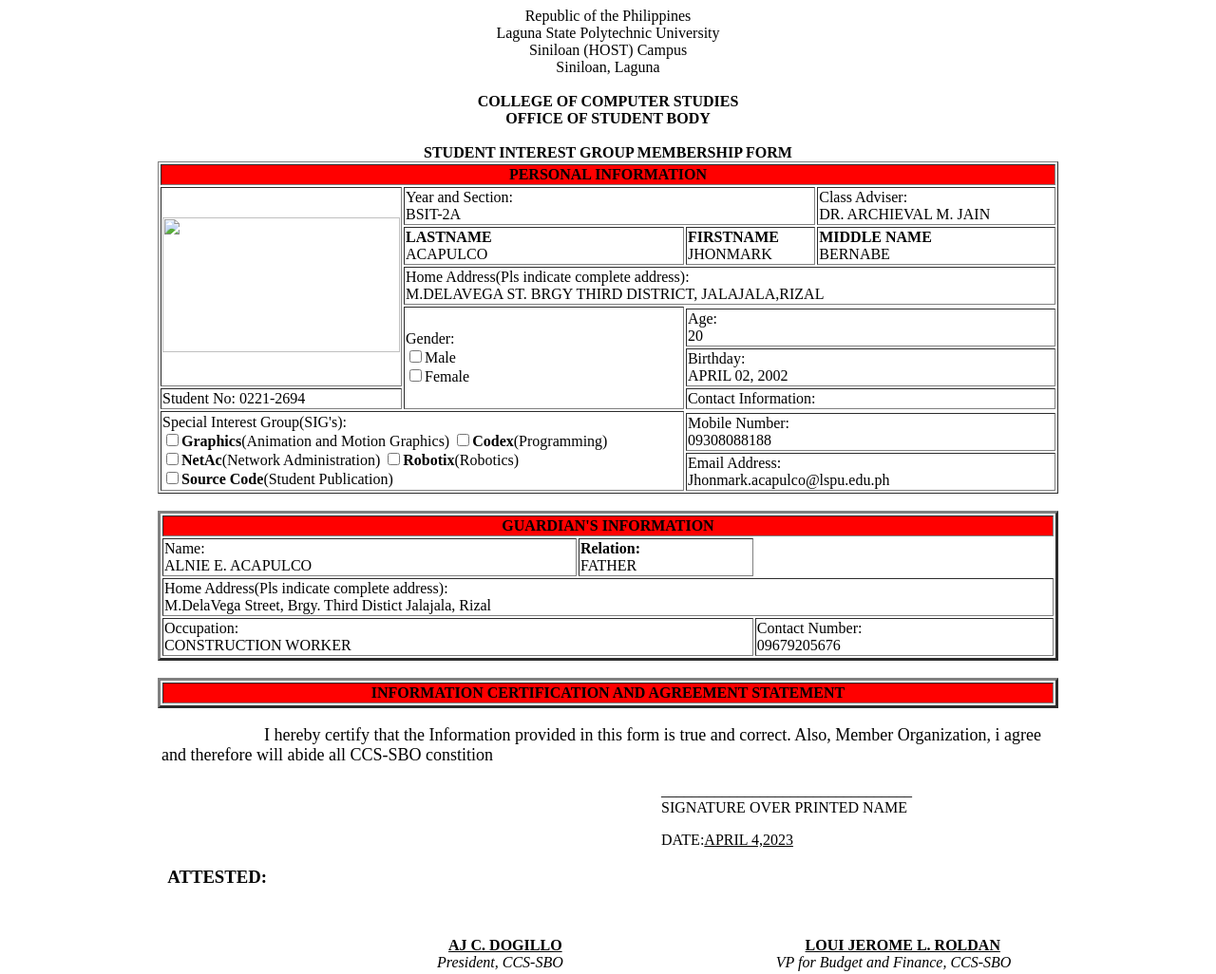
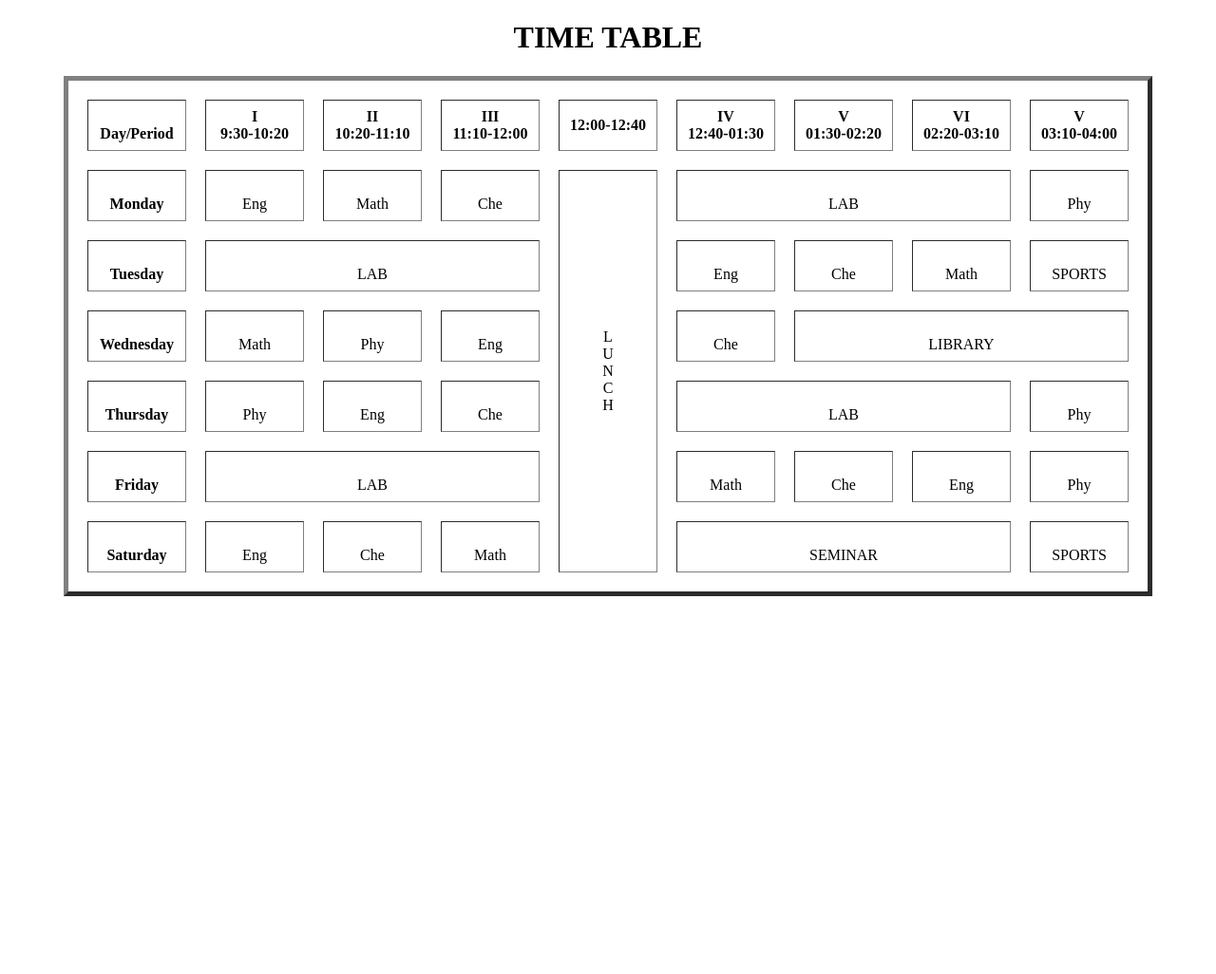
Before and after one commit to Makiyato/Makiyato.guthub.io, a plain HTML site: page index.html in a window 1280 px wide. Shown: the whole page at 95% size. After the commit the page ends 800 px from the top, so only its background shows below. Drawn offline with Linux system fonts and the light colour scheme.

Commit message:
Add files via upload

```diff
--- a/index.html
+++ b/index.html
@@ -1,99 +1,140 @@
 <!DOCTYPE html>
 <html>
-<title></title>
-<center>
+<title> TIME TABLE - Acapulco</title>
 <body>
+	<h1 align="center">TIME TABLE</h1>
+	<table border=5 cellspacing="20" align="center">
 	<tr>
-<td>Republic of the Philippines <br>Laguna State Polytechnic University <br>Siniloan (HOST) Campus<br>Siniloan, Laguna<br></td>
-</tr>
-
-<tr>
-<td><b><br>COLLEGE OF COMPUTER STUDIES<br>OFFICE OF STUDENT BODY<br></b></td>
-</tr>
-<tr>
-<td><b><br>STUDENT INTEREST GROUP MEMBERSHIP FORM</b></td>
-</tr>
-<table border="1" width="75%">
-<tr>
-<th colspan="6" bgcolor="#ff0000" >PERSONAL INFORMATION</th>
-</tr>
-<tr>
-<td rowspan="6" style="width:50px;"><img src="C:\Users\jhake\Downloads\Telegram Desktop\testing.jpg" width="250" height="142"></td>
-<td colspan="2">Year and Section:<br>BSIT-2A</td>
-<td>Class Adviser:<br>DR. ARCHIEVAL M. JAIN</td>
-</tr>
-<tr>
-<td><b>LASTNAME<br></b>ACAPULCO</td>
-<td><b>FIRSTNAME<br></b>JHONMARK</td>
-<td><b>MIDDLE NAME<br></b>BERNABE</td>
-</tr>
-<tr>
-<td colspan="3">Home Address(Pls indicate complete address):<br>M.DELAVEGA ST. BRGY THIRD DISTRICT, JALAJALA,RIZAL</td>
-</tr>
-<tr>
-<td rowspan="4">
-<form>Gender:<br>
-<input type="checkbox" name="Male" value="Male">Male</form>
-<input type="checkbox" name="Female" value="Female">Female</form>
+	<td align="center" height="50" width="100"><br>
+	<b>Day/Period</b></br>
+	</td>
+	<td align="center" height="50" width="100">
+	<b>I<br>9:30-10:20</b></br>
+	</td>
+	<td align="center" height="50" width="100">
+	<b>II<br>10:20-11:10</b></br>
+	</td>
+	<td align="center" height="50" width="100">
+	<b>III<br>11:10-12:00</b></br>
+	</td>
+	<td align="center" height="50" width="100">
+	<b>12:00-12:40</b>
+	</td>
+	<td align="center" height="50" width="100">
+	<b>IV<br>12:40-01:30</b></br>
+	</td><td align="center" height="50" width="100">
+	<b>V<br>01:30-02:20</b></br>
+	</td>
+	</td><td align="center" height="50" width="100">
+	<b>VI<br>02:20-03:10</b></br>
+	</td>
+	</td><td align="center" height="50" width="100">
+	<b>V<br>03:10-04:00</b></br>
 	</td>
 	</tr>
 	<tr>
-<td colspan="2">Age:<br>20</td>
-</tr>
-<tr>
-<td colspan="2">Birthday:<br>APRIL 02, 2002</td>
-</tr>
-<tr>
-<td>Student No: 0221-2694</td>
-<td colspan="2">Contact Information:</td>
-</tr>
-<tr>
-<td rowspan="3" colspan="2">
-<form>Special Interest Group(SIG's):<br>
-<input type="checkbox" name="Graphics" value="graphics"><b>Graphics</b>(Animation and Motion Graphics)</input>
-<input type="checkbox" name="Codex" value="Codex"><b>Codex</b>(Programming)</input><br>
-<input type="checkbox" name="NetAc" value="NetAc"><b>NetAc</b>(Network Administration)</input>
-<input type="checkbox" name="Robotix" value="Robotix"><b>Robotix</b>(Robotics)</input><br>
-<input type="checkbox" name="Sourcecode" value="Sourcecode"><b>Source Code</b>(Student Publication)</input>
-</form>
+	<td align="center" height="50" width="100"><br>
+	<b>Monday</b></br>
+	</td>
+	<td align="center" height="50" width="100"><br>
+	Eng</br>
+	</td>
+	<td align="center" height="50" width="100"><br>
+	Math</br>
+	</td>
+	<td align="center" height="50" width="100"><br>
+	Che</br>
+	</td>
+	<td	rowspan="6" align="center"  height="50" width="100">L<br>U<br>N<br>C<br>H</td>
+	<td	colspan="3" align="center" height="50" width="100"><br>
+	LAB</br>
+	</td><td align="center" height="50" width="100"><br>
+	Phy</br>
 	</td>
 	</tr>
 	<tr>
-<td colspan="2">Mobile Number:<br>09308088188</td>
+	<td align="center" height="50" width="100"><br>
+	<b>Tuesday</b></br>
+	</td>
+	<td	colspan="3" align="center" height="50" width="100"><br>
+	LAB</br>
+	<td align="center" height="50" width="100"><br>
+	Eng</br>
+	<td align="center" height="50" width="100"><br>
+	Che</br>
+	<td align="center" height="50" width="100"><br>
+	Math</br>
+	<td align="center" height="50" width="100"><br>
+	SPORTS</br>
 	</tr>
 	<tr>
-<td colspan="2"> Email Address:<br>Jhonmark.acapulco@lspu.edu.ph</td>
-</tr>
-</table>
-<br>
-<table border="3" width="75%">
-<tr>
-<th colspan="8" bgcolor="#ff000"><b>GUARDIAN'S INFORMATION</b></th>
+	<td align="center" height="50" width="100"><br>
+	<b>Wednesday</b></br>
+	</td>
+	<td	align="center" height="50" width="100"><br>
+	Math</br>
+	<td align="center" height="50" width="100"><br>
+	Phy</br>
+	<td align="center" height="50" width="100"><br>
+	Eng</br>
+	<td align="center" height="50" width="100"><br>
+	Che</br>
+	<td colspan="3" align="center" height="50" width="100"><br>
+	LIBRARY</br>
 	</tr>
 	<tr>
-<td colspan="3">Name:</b><br>ALNIE E. ACAPULCO</td>
-<td colspan="1"><b>Relation:</b><br>FATHER</td>
+	<td align="center" height="50" width="100"><br>
+	<b>Thursday</b></br>
+	</td>
+	<td	align="center" height="50" width="100"><br>
+	Phy</br>
+	<td align="center" height="50" width="100"><br>
+	Eng</br>
+	<td align="center" height="50" width="100"><br>
+	Che</br>
+	<td colspan="3" align="center" height="50" width="100"><br>
+	LAB</br>
+	<td align="center" height="50" width="100"><br>
+	Phy</br>
 	</tr>
 	<tr>
-<td colspan="8">Home Address(Pls indicate complete address):<br>M.DelaVega Street, Brgy. Third Distict Jalajala, Rizal</td>
+	<td align="center" height="50" width="100"><br>
+	<b>Friday</b></br>
+	</td>
+	<td	colspan="3" align="center" height="50" width="100"><br>
+	LAB</br>
+	<td align="center" height="50" width="100"><br>
+	Math</br>
+	<td align="center" height="50" width="100"><br>
+	Che</br>
+	<td align="center" height="50" width="100"><br>
+	Eng</br>
+	<td align="center" height="50" width="100"><br>
+	Phy</br>
 	</tr>
 	<tr>
-<td colspan="5">Occupation:<br>CONSTRUCTION WORKER</td>
-<td colspan="3">Contact Number:<br>09679205676</td>
+	<td align="center" height="50" width="100"><br>
+	<b>Saturday</b></br>
+	</td>
+	<td	align="center" height="50" width="100"><br>
+	Eng</br>
+	<td align="center" height="50" width="100"><br>
+	Che</br>
+	<td align="center" height="50" width="100"><br>
+	Math</br>
+	<td colspan="3" align="center" height="50" width="100"><br>
+	SEMINAR</br>
+	<td align="center" height="50" width="100"><br>
+	SPORTS</br>
 	</tr>
+
+
+
+
+
+
+
+
 </table>
-<table border="3" width="75%">
-<tr>
-<th colspan="8" bgcolor="#ff0000">INFORMATION CERTIFICATION AND AGREEMENT STATEMENT</th>
-<br>
-</table>
-</center>
-<p style="font-size: large;">&emsp;&emsp;&emsp;&emsp;&emsp;&emsp;&emsp;&emsp;&emsp;&emsp;&emsp;&emsp;&emsp;&emsp;&emsp;I hereby certify that the Information provided in this form is true and correct. Also, Member Organization, i agree<br>
-&emsp;&emsp;&emsp;&emsp;&emsp;&emsp;&emsp;&emsp;&emsp;and therefore will abide all CCS-SBO constition</p>
-<p>&emsp;&emsp;&emsp;&emsp;&emsp;&emsp;&emsp;&emsp;&emsp;&emsp;&emsp;&emsp;&emsp;&emsp;&emsp;&emsp;&emsp;&emsp;&emsp;&emsp;&emsp;&emsp;&emsp;&emsp;&emsp;&emsp;&emsp;&emsp;&emsp;&emsp;&emsp;&emsp;&emsp;&emsp;&emsp;&emsp;&emsp;&emsp;&emsp;&emsp;&emsp;&emsp;&emsp;_________________________________<br>
-&emsp;&emsp;&emsp;&emsp;&emsp;&emsp;&emsp;&emsp;&emsp;&emsp;&emsp;&emsp;&emsp;&emsp;&emsp;&emsp;&emsp;&emsp;&emsp;&emsp;&emsp;&emsp;&emsp;&emsp;&emsp;&emsp;&emsp;&emsp;&emsp;&emsp;&emsp;&emsp;&emsp;&emsp;&emsp;&emsp;&emsp;&emsp;&emsp;&emsp;&emsp;&emsp;&emsp;SIGNATURE OVER PRINTED NAME</p>
-<p>&emsp;&emsp;&emsp;&emsp;&emsp;&emsp;&emsp;&emsp;&emsp;&emsp;&emsp;&emsp;&emsp;&emsp;&emsp;&emsp;&emsp;&emsp;&emsp;&emsp;&emsp;&emsp;&emsp;&emsp;&emsp;&emsp;&emsp;&emsp;&emsp;&emsp;&emsp;&emsp;&emsp;&emsp;&emsp;&emsp;&emsp;&emsp;&emsp;&emsp;&emsp;&emsp;&emsp;DATE:<u>APRIL 4,2023</u>
-<h3>&emsp;&emsp;&emsp;&emsp;&emsp;&emsp;&emsp;&emsp;&emsp;ATTESTED:</h3><br><p>&emsp;&emsp;&emsp;&emsp;&emsp;&emsp;&emsp;&emsp;&emsp;&emsp;&emsp;&emsp;&emsp;&emsp;&emsp;&emsp;&emsp;&emsp;&emsp;&emsp;&emsp;&emsp;&emsp;&emsp;&emsp;&emsp;&emsp;&emsp;&emsp;<b><u>AJ C. DOGILLO</u>&emsp;&emsp;&emsp;&emsp;&emsp;&emsp;&emsp;&emsp;&emsp;&emsp;&emsp;&emsp;&emsp;&emsp;&emsp;&emsp;<u>LOUI JEROME L. ROLDAN</u></b><br>
-&emsp;&emsp;&emsp;&emsp;&emsp;&emsp;&emsp;&emsp;&emsp;&nbsp;&nbsp;&nbsp;&nbsp;&nbsp;&emsp;&emsp;&emsp;&emsp;&emsp;&emsp;&emsp;&emsp;&emsp;&emsp;&emsp;&emsp;&emsp;&emsp;&emsp;&emsp;&emsp;&emsp;<em>President, CCS-SBO&emsp;&emsp;&emsp;&emsp;&emsp;&emsp;&emsp;&emsp;&emsp;&emsp;&emsp;&emsp;&emsp;&emsp;VP for Budget and Finance, CCS-SBO</em></p>
 </body>
 </html>
```
Lines whose indentation alone changed are shown as unchanged.
